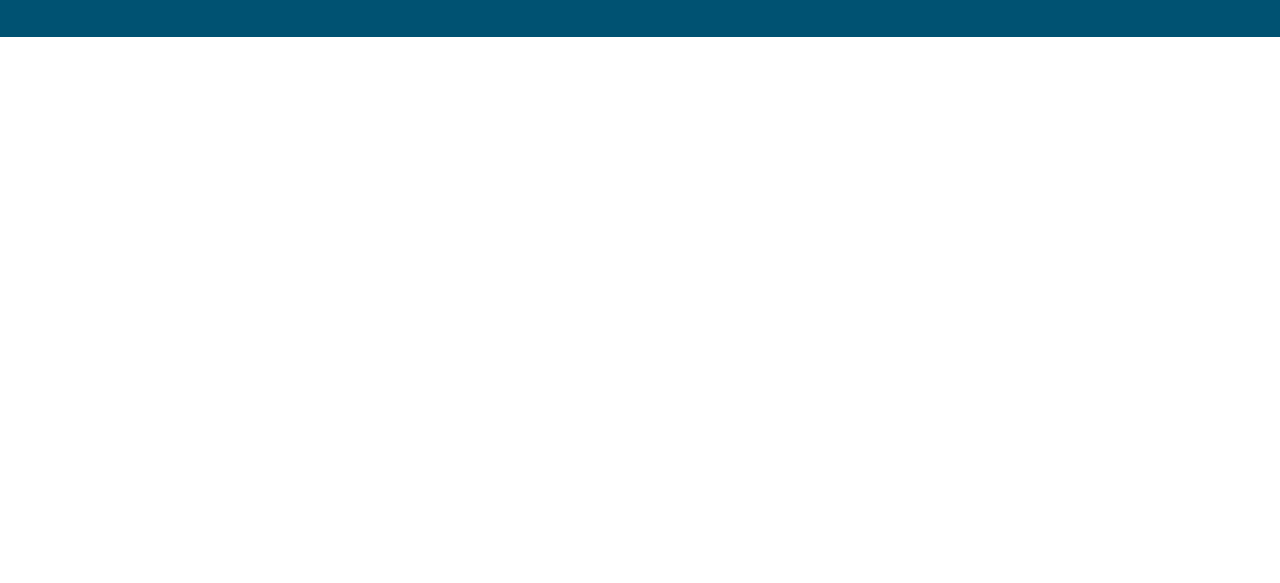
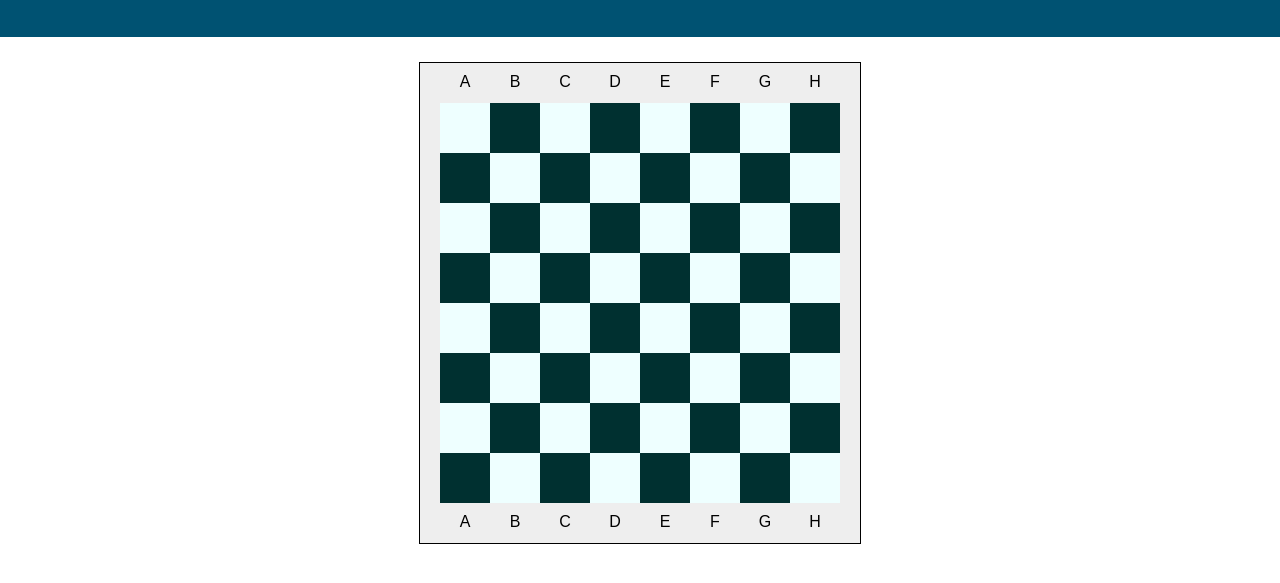
Before and after one commit to alkthegit/lb-horsy-chess, a plain HTML site: page index.html in a window 1280 px wide. Shown: the part 93-676 px from the top of the page. Drawn offline with Linux system fonts and the light colour scheme.

Commit message:
добавление инициализаци веб-приложения
Так же небольшая доработка стилей

```diff
--- a/assets/style.css
+++ b/assets/style.css
@@ -38,3 +38,53 @@
     margin-top: -3px;
     transform: rotate(-2deg) translateX(4em);
 }
+
+.board{
+    border: 1px solid black;
+    height: 480px;
+    width: 440px;
+    background-color: #eeeeee;
+    margin: 25px auto;
+    /* padding: 30px; */
+    display: flex;
+    justify-content: center;
+    flex-wrap: wrap;
+}
+
+.col-axis{
+    width: 50px;
+    height: 20px;
+    /* border: 1px solid grey; */
+    margin: 10px 0;
+    text-align: center;
+    position: relative;
+
+    /* transform: translateY(-100%); */
+}
+
+.row-axis{
+    width: 20px;
+    height: 50px;
+    /* border: 1px solid grey; */
+    margin: 0 10px;
+    text-align: center;
+    position: relative;
+
+    /* transform: translateY(-100%); */
+}
+
+.square-black,
+.square-white{
+    width: 50px;
+    height: 50px;
+    /* border: 1px solid grey; */
+    margin:0;
+}
+
+.square-black{
+    background-color: #003030;
+}
+
+.square-white{
+    background-color: #eeffff;
+}
--- a/src/app/ChessController.js
+++ b/src/app/ChessController.js
@@ -1,5 +1,71 @@
 class ChessController {
+    /**
+     * Элемет-контейнер для всего веб-приложения. Задается единовременно при создании экземпляра класса
+     *
+     * @type {HTMLDivElement}
+     * @private
+     */
+    containerDiv;
+
+    /**
+     * Элемет для шахматной доски внутри контейнера приложения
+     *
+     * @type {HTMLDivElement}
+     * @private
+     */
+    boardDiv;
+
+    /**
+     *
+     * @param {HTMLDivElement} containerDiv Элемент-контейнер для всего веб-приложения
+     */
+    constructor(containerDiv) {
+        this.containerDiv = containerDiv;
+    }
+
+    /**
+     * Создает шахматную доску в контейнере веб-приложения
+     * @returns {void}
+     */
     initializeChessboard() {
+        this.boardDiv = document.createElement('div');
+        this.boardDiv.classList.add("board");
+
+        this.containerDiv.insertAdjacentElement("afterbegin", this.boardDiv)
+
+        /* Порождение верхней оси кординат */
+        let colAxisHTML = '';
+        for (let col = 0; col < 8; col++) {
+            colAxisHTML = `<div class="col-axis">${LettersValuesMap.get(col + 1)}</div>`;
+            this.boardDiv.insertAdjacentHTML("beforeend", colAxisHTML);
+        }
+
+        /* Порождение клеток */
+        let squareId = '';
+        let squareHTML = '';
+        let squareClass = '';
+
+        for (let col = 7; col >= 0; col--) {
+            for (let row = 0; row < 8; row++) {
+                squareId = `${LettersValuesMap.get(col + 1)}${row + 1}`;
+                squareClass = (col + row) % 2 === 0 ? 'square-black' : 'square-white';
+
+                /* Вставка клетки */
+                squareHTML = `
+                    <div id=${squareId}
+                        class="${squareClass}"
+                        data-column="${8 - col}"
+                        data-row="${8 - row}"
+                    ><div>`;
+                this.boardDiv.insertAdjacentHTML("beforeend", squareHTML);
+            }
+        }
+
+        /* Порождение нижней оси кординат */
+        for (let col = 0; col < 8; col++) {
+            colAxisHTML = `<div class="col-axis">${LettersValuesMap.get(col + 1)}</div>`;
+            this.boardDiv.insertAdjacentHTML("beforeend", colAxisHTML);
+        }
 
     }
 }
```
